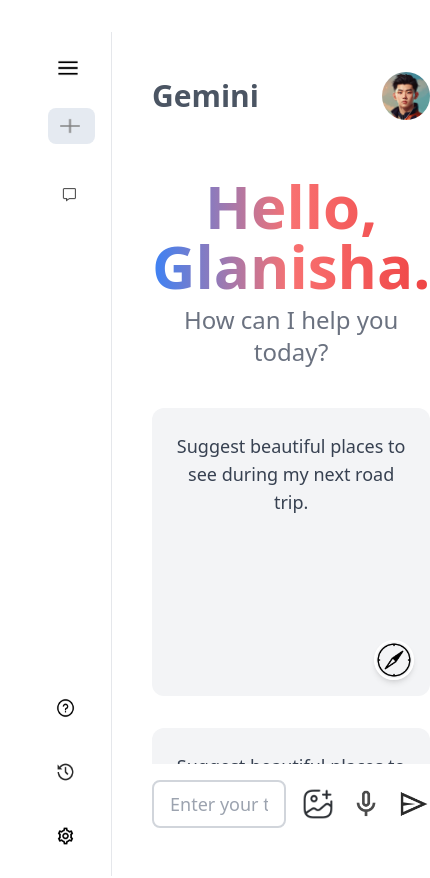
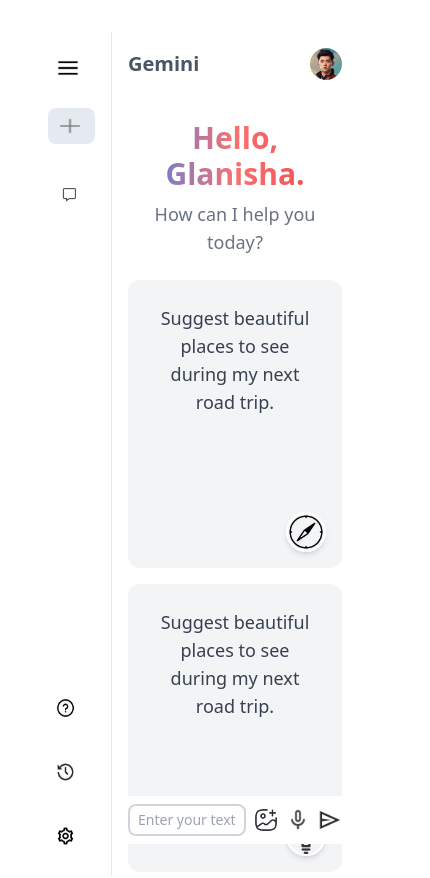
Before and after one commit to Glanisha/Gemini-Clone, a React (Vite) app: page / in a window 390 px wide. Shown: the top 878 px of the page, 430 px wide, since content can reach past the window. Built offline with nearby package versions, Linux system fonts and the light colour scheme; no server answers.

Commit message:
Responsive Design

```diff
--- a/src/components/Main.jsx
+++ b/src/components/Main.jsx
@@ -20,28 +20,29 @@
     resultData,
     setresultData,
   } = useContext(Context);
+
   return (
-    <div className="m-10 w-full h-screen flex flex-col ">
+    <div className="p-4 sm:p-6 md:p-10 w-full min-h-screen flex flex-col">
       <div className="flex justify-between items-center mb-4">
-        <p className="text-3xl font-semibold text-gray-600">Gemini</p>
+        <p className="text-xl sm:text-2xl md:text-3xl font-semibold text-gray-600">Gemini</p>
         <img
           src={assets.user_icon}
           alt="User Icon"
-          className="w-12 h-12 rounded-full"
+          className="w-8 h-8 sm:w-10 sm:h-10 md:w-12 md:h-12 rounded-full"
         />
       </div>
 
       {!showResult ? (
         <div className="flex-grow overflow-auto">
-          <div className="mt-10">
-            <p className="text-6xl font-bold text-transparent bg-clip-text bg-gradient-to-r from-blue-500 via-red-400 to-red-500">
+          <div className="mt-6 sm:mt-8 md:mt-10">
+            <p className="text-3xl sm:text-4xl md:text-5xl lg:text-6xl font-bold text-transparent bg-clip-text bg-gradient-to-r from-blue-500 via-red-400 to-red-500">
               Hello, Glanisha.
             </p>
-            <p className="text-2xl text-gray-500 mt-2">
+            <p className="text-lg sm:text-xl md:text-2xl text-gray-500 mt-2">
               How can I help you today?
             </p>
           </div>
-          <div className="mt-10 grid grid-cols-1 sm:grid-cols-2 md:grid-cols-3 lg:grid-cols-4 gap-8">
+          <div className="mt-6 sm:mt-8 md:mt-10 grid grid-cols-1 sm:grid-cols-2 lg:grid-cols-4 gap-4 sm:gap-6">
             <Card
               text="Suggest beautiful places to see during my next road trip."
               img={assets.compass_icon}
@@ -62,19 +63,19 @@
         </div>
       ) : (
         <div className="flex-grow overflow-auto">
-          <div className="flex">
+          <div className="flex items-center">
             <img
               src={assets.user_icon}
               alt="user image"
-              className="rounded-3xl size-10 "
+              className="rounded-3xl w-8 h-8 sm:w-10 sm:h-10"
             />
-            <p className="mt-2 ml-3">{recentPrompt}</p>
+            <p className="ml-2 sm:ml-3 text-sm sm:text-base">{recentPrompt}</p>
           </div>
-          <div className="flex mt-6">
+          <div className="flex mt-4 sm:mt-6">
             <img
               src={assets.gemini_icon}
               alt="gemini icon"
-              className="rounded-3xl size-10 "
+              className="rounded-3xl w-8 h-8 sm:w-10 sm:h-10"
             />
             {loading ? (
               <div className="loader">
@@ -84,37 +85,42 @@
                 <hr />
               </div>
             ) : (
-              <p dangerouslySetInnerHTML={{ __html: resultData }}></p>
+              <p
+                dangerouslySetInnerHTML={{ __html: resultData }}
+                className="text-sm sm:text-base md:text-[17px] result ml-2 sm:ml-3"
+              />
             )}
           </div>
         </div>
       )}
-      <div className="sticky bottom-0 bg-white py-4 flex items-center space-x-4">
+
+      <div className="sticky bottom-0 bg-white py-2 sm:py-4 flex items-center space-x-2 sm:space-x-4">
         <input
           onChange={(e) => setInput(e.target.value)}
           type="text"
           value={input}
           placeholder="Enter your text here"
-          className="w-full px-4 py-2 text-lg rounded-lg border-2 border-gray-300 focus:outline-none focus:ring-2 focus:ring-blue-500"
+          className="w-full px-2 sm:px-4 py-1 sm:py-2 text-sm sm:text-lg rounded-lg border-2 border-gray-300 focus:outline-none focus:ring-2 focus:ring-blue-500"
         />
         <img
           src={assets.gallery_icon}
           alt="Gallery Icon"
-          className="w-8 h-8 cursor-pointer"
+          className="w-6 h-6 sm:w-8 sm:h-8 cursor-pointer"
         />
         <img
           src={assets.mic_icon}
           alt="Mic Icon"
-          className="w-8 h-8 cursor-pointer"
+          className="w-6 h-6 sm:w-8 sm:h-8 cursor-pointer"
         />
         <img
           src={assets.send_icon}
           alt="Send Icon"
           onClick={() => onSent()}
-          className="w-8 h-8 cursor-pointer"
+          className="w-6 h-6 sm:w-8 sm:h-8 cursor-pointer"
         />
       </div>
     </div>
   );
 };
+
 export default Main;
--- a/src/components/main.css
+++ b/src/components/main.css
@@ -23,3 +23,8 @@
         background-position: 800px 0px;
     }
 }
+
+.result{
+    font-weight: 300;
+    line-height: 1.8;
+}
```
